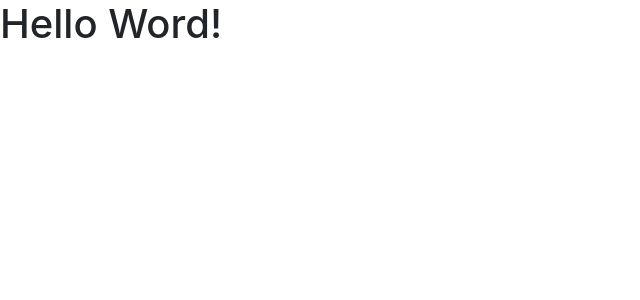
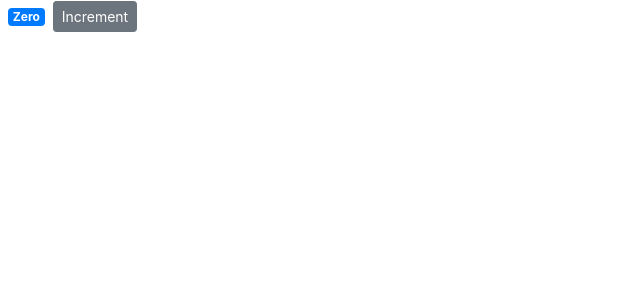
Before and after one commit to thirupathigorige/Counter-app, a React (Create React App) app: page / in a window 1280 px wide. Shown: the top 300 px of the page, without its empty margins (0-640 px from the left). Built offline with nearby package versions, Linux system fonts and the light colour scheme.

Commit message:
Creating function and calling function

```diff
--- a/src/components/counterComponent.jsx
+++ b/src/components/counterComponent.jsx
@@ -1,8 +1,22 @@
 import React, { Component } from 'react';
 
 class Counter extends Component {
+    state = {
+        count: 0
+    }
+
+    formatCount() {
+        const { count } = this.state;
+        return count == 0 ? 'Zero' : count;
+    }
+
     render() {
-        return <h1>Hello Word!</h1>;
+        return (
+            <div>
+                <span className="badge badge-primary m-2">{this.formatCount()}</span>
+                <button className="btn btn-secondary btn-sm">Increment</button>
+            </div>
+        );
     }
 }
 
```
